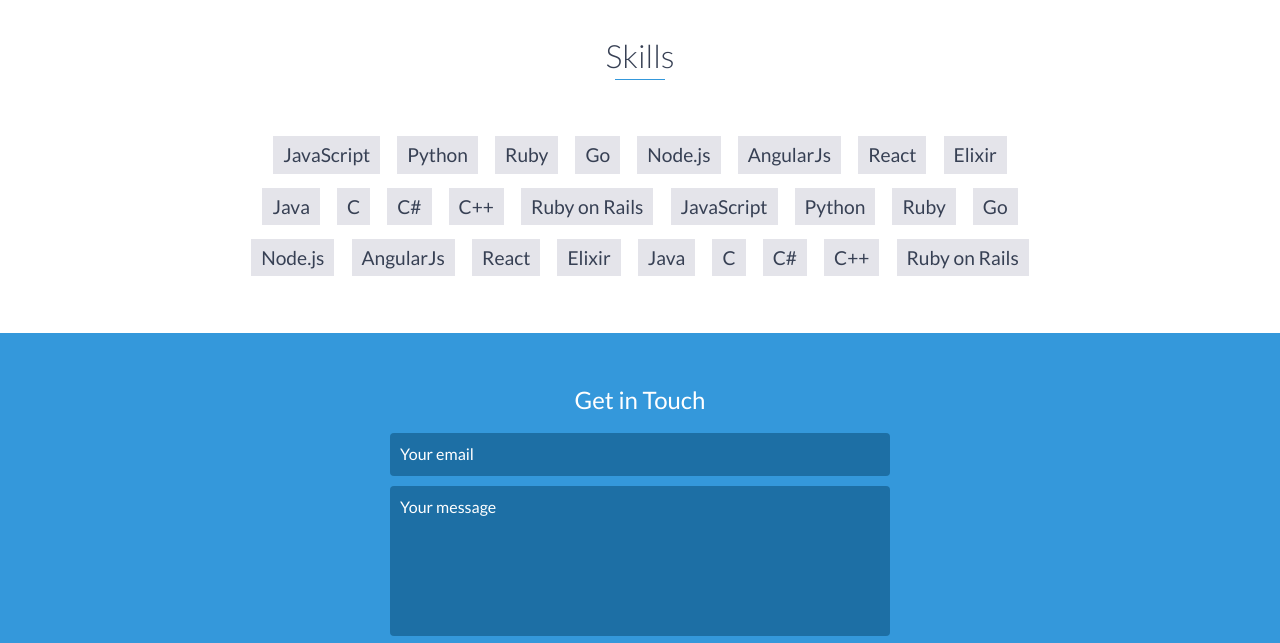
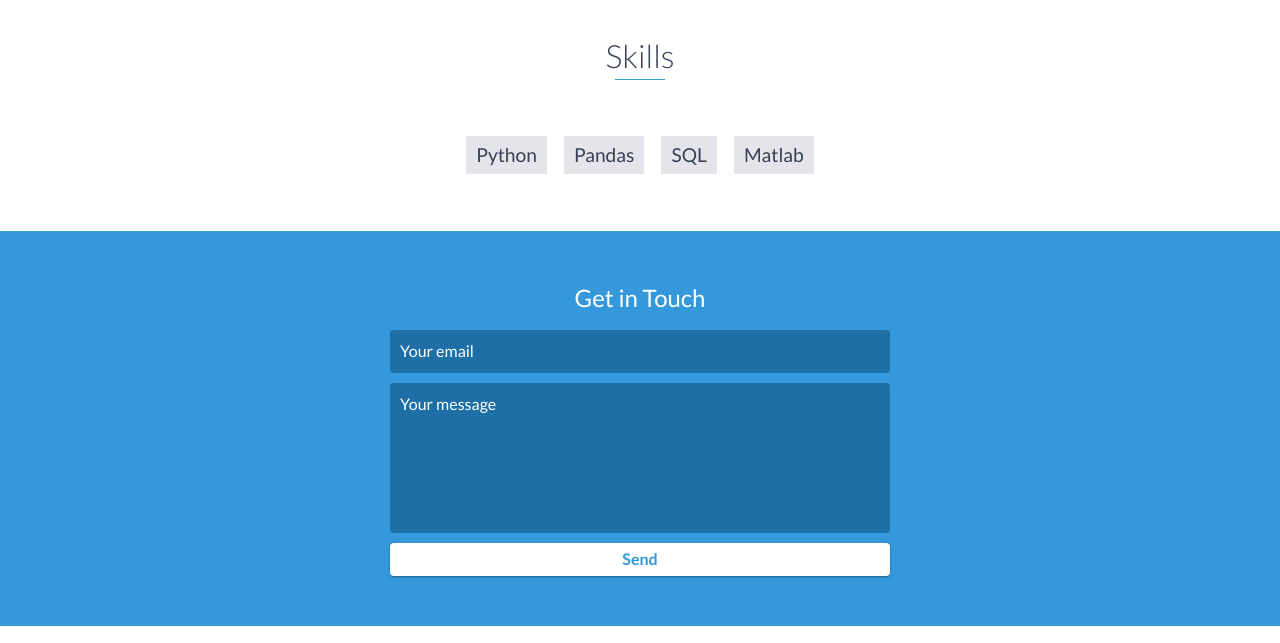
Before and after one commit to tem-ctrl/tem-ctrl.github.io, a website: page index.html in a window 1280 px wide. Shown: the part 3340-3983 px from the top of the page. Drawn offline with nearby package versions, Linux system fonts and the light colour scheme.

Commit message:
Update index.html

```diff
--- a/index.html
+++ b/index.html
@@ -204,32 +204,19 @@
     <div id="skills">
         <h2 class="heading">Skills</h2>
         <ul>
-            <li>JavaScript</li>
+            <!-- <li>JavaScript</li> -->
             <li>Python</li>
-            <li>Ruby</li>
-            <li>Go</li>
-            <li>Node.js</li>
-            <li>AngularJs</li>
-            <li>React</li>
+            <li>Pandas</li>
+            <li>SQL</li>
+            <li>Matlab</li>
+           <!-- <li>React</li>
             <li>Elixir</li>
             <li>Java</li>
             <li>C</li>
             <li>C#</li>
             <li>C++</li>
             <li>Ruby on Rails</li>
-            <li>JavaScript</li>
-            <li>Python</li>
-            <li>Ruby</li>
-            <li>Go</li>
-            <li>Node.js</li>
-            <li>AngularJs</li>
-            <li>React</li>
-            <li>Elixir</li>
-            <li>Java</li>
-            <li>C</li>
-            <li>C#</li>
-            <li>C++</li>
-            <li>Ruby on Rails</li>
+	-->
         </ul>
     </div>
     <!-- End #skills -->
@@ -237,7 +224,7 @@
     <div id="contact">
         <h2>Get in Touch</h2>
         <div id="contact-form">
-            <form method="POST" action="https://formspree.io/email@email.com">
+            <form method="POST" action="https://formspree.io/gilbertemgoua@gmail.com">
                 <input type="hidden" name="_subject" value="Contact request from personal website" />
                 <input type="email" name="_replyto" placeholder="Your email" required>
                 <textarea name="message" placeholder="Your message" required></textarea>
@@ -253,7 +240,7 @@
             <div class="row">
                 <div class="col-sm-5 copyright">
                     <p>
-                        Copyright &copy; <span id="current-year">2022</span> YOUR NAME
+                        Copyright &copy; <span id="current-year">2022</span> Gilbert Temgoua
                     </p>
                 </div>
                 <div class="col-sm-2 top">
@@ -264,19 +251,19 @@
                 <div class="col-sm-5 social">
                     <ul>
                         <li>
-                            <a href="https://github.com/" target="_blank"><i class="fa fa-github" aria-hidden="true"></i></a>
+                            <a href="https://github.com/tem-ctrl" target="_blank"><i class="fa fa-github" aria-hidden="true"></i></a>
                         </li>
                         <li>
-                            <a href="https://stackoverflow.com/" target="_blank"><i class="fa fa-stack-overflow" aria-hidden="true"></i></a>
+                            <a href="https://stackoverflow.com/users/15933576/tem" target="_blank"><i class="fa fa-stack-overflow" aria-hidden="true"></i></a>
                         </li>
                         <li>
-                            <a href="https://linkedin.com/" target="_blank"><i class="fa fa-linkedin" aria-hidden="true"></i></a>
+                            <a href="https://linkedin.com/in/temgoua" target="_blank"><i class="fa fa-linkedin" aria-hidden="true"></i></a>
                         </li>
                         <li>
-                            <a href="https://www.facebook.com/" target="_blank"><i class="fa fa-facebook" aria-hidden="true"></i></a>
+                            <a href="https://www.facebook.com/gilberttemgoua" target="_blank"><i class="fa fa-facebook" aria-hidden="true"></i></a>
                         </li>
                         <li>
-                            <a href="https://twitter.com/" target="_blank"><i class="fa fa-twitter" aria-hidden="true"></i></a>
+                            <a href="https://twitter.com/GilbertTemgoua" target="_blank"><i class="fa fa-twitter" aria-hidden="true"></i></a>
                         </li>
                         <li>
                             <a href="https://plus.google.com/" target="_blank"><i class="fa fa-google-plus" aria-hidden="true"></i></a>
```
